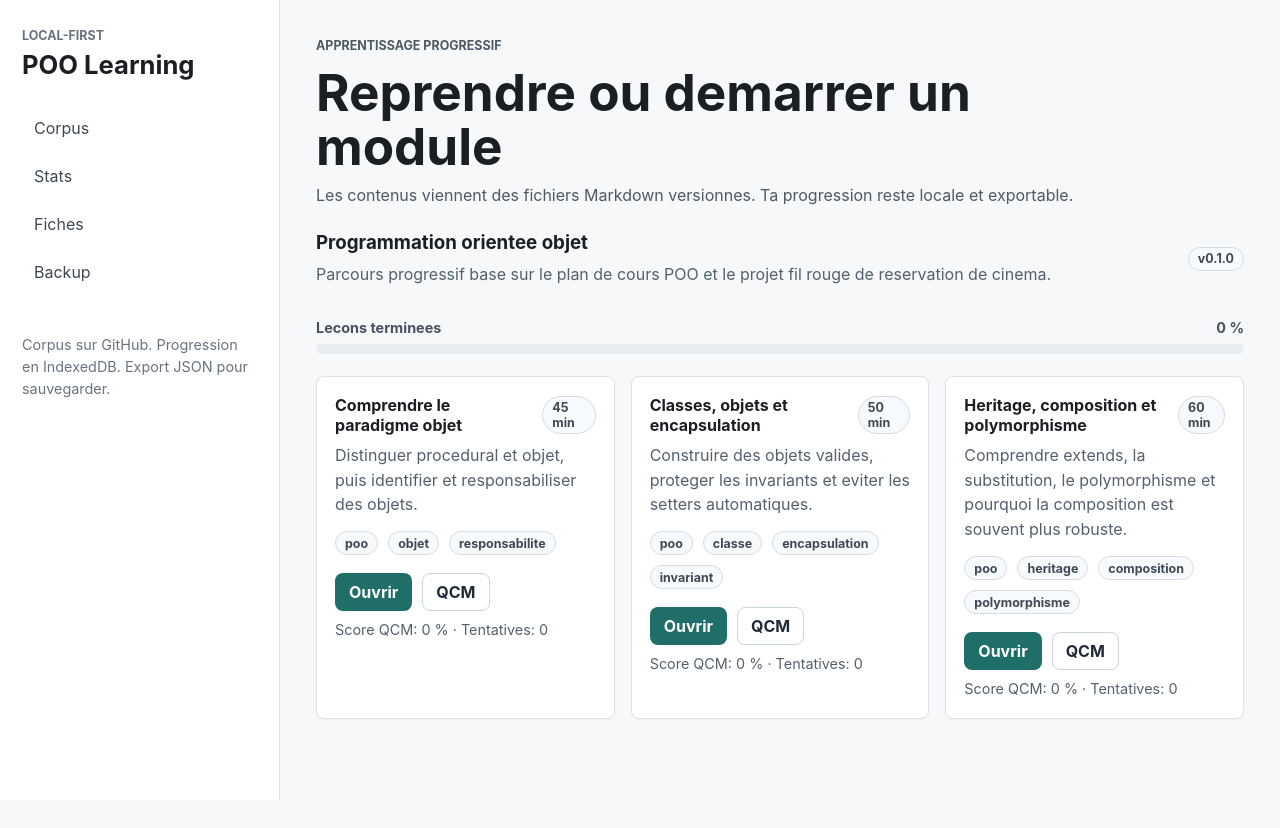
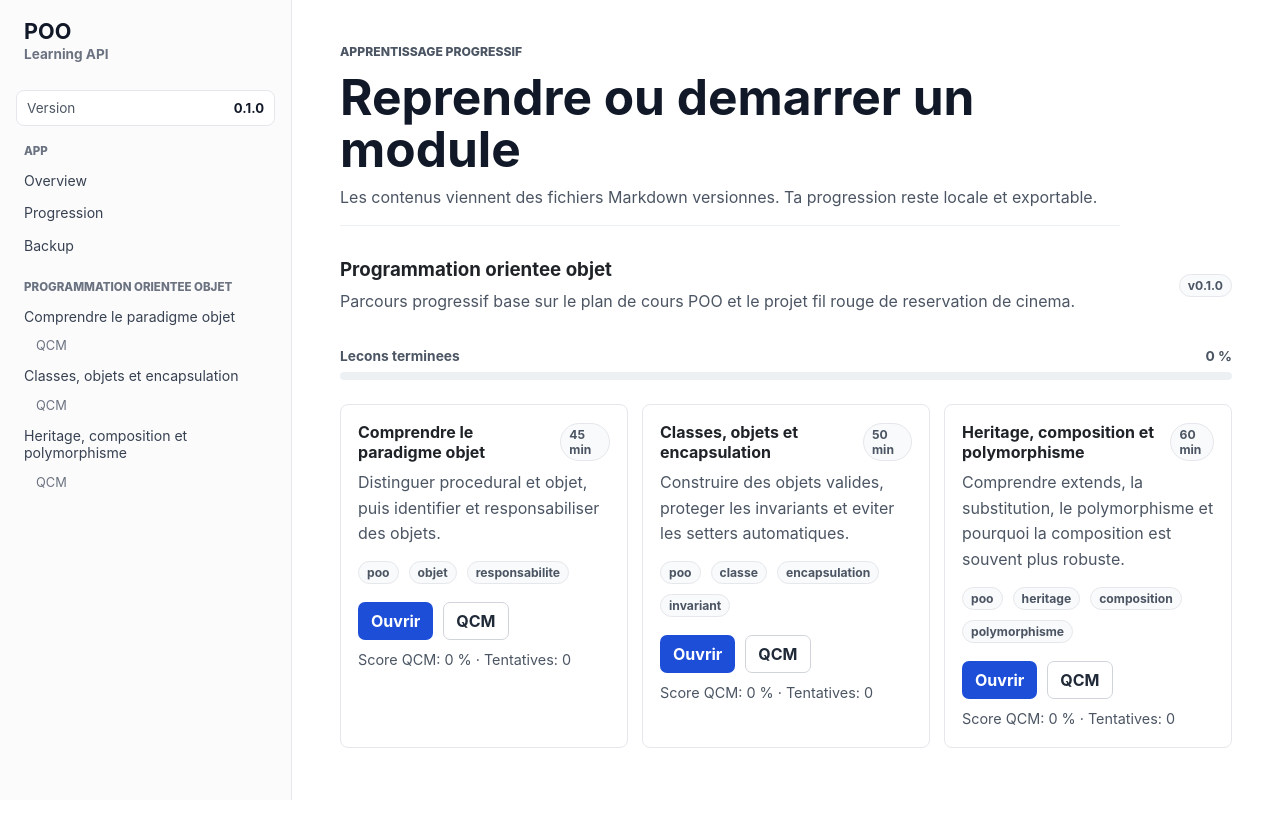
Before and after one commit to aah-supports/Codex, a React (Vite) app: page / in a window 1280 px wide. Before the commit the page ends 800 px from the top, so only its background shows below. Built offline with nearby package versions, Linux system fonts and the light colour scheme.

Commit message:
Remove notes and redesign documentation sidebar

```diff
--- a/src/app/shell/AppShell.tsx
+++ b/src/app/shell/AppShell.tsx
@@ -1,21 +1,22 @@
 import { Link } from '@tanstack/react-router'
 import { useEffect } from 'react'
 import { useLearningStore } from '../../stores/learningStore'
+import { useCorpusIndex } from '../../features/corpus/useCorpus'
 
 type AppShellProps = {
   children: React.ReactNode
 }
 
 const navItems = [
-  { to: '/corpus', label: 'Corpus' },
-  { to: '/stats', label: 'Stats' },
-  { to: '/notes', label: 'Fiches' },
+  { to: '/corpus', label: 'Overview' },
+  { to: '/stats', label: 'Progression' },
   { to: '/settings', label: 'Backup' },
 ] as const
 
 export function AppShell({ children }: AppShellProps) {
   const hydrated = useLearningStore((state) => state.hydrated)
   const hydrate = useLearningStore((state) => state.hydrate)
+  const { data } = useCorpusIndex()
 
   useEffect(() => {
     if (!hydrated) {
@@ -26,22 +27,59 @@ export function AppShell({ children }: AppShellProps) {
   return (
     <div className="app-shell">
       <aside className="sidebar">
-        <div>
-          <p className="eyebrow">Local-first</p>
-          <h1>POO Learning</h1>
+        <div className="brand-block">
+          <h1>POO</h1>
+          <span>Learning API</span>
         </div>
-        <nav className="main-nav" aria-label="Navigation principale">
-          {navItems.map((item) => (
-            <Link key={item.to} to={item.to} className="nav-link" activeProps={{ className: 'nav-link active' }}>
-              {item.label}
-            </Link>
+        <div className="version-block">
+          <span>Version</span>
+          <strong>{data?.corpora[0]?.version ?? '0.1.0'}</strong>
+        </div>
+        <nav className="main-nav doc-nav" aria-label="Navigation principale">
+          <NavSection title="App">
+            {navItems.map((item) => (
+              <Link key={item.to} to={item.to} className="nav-link" activeProps={{ className: 'nav-link active' }}>
+                {item.label}
+              </Link>
+            ))}
+          </NavSection>
+
+          {data?.corpora.map((corpus) => (
+            <NavSection key={corpus.id} title={corpus.title}>
+              {corpus.modules.map((module) => (
+                <div key={module.id} className="module-nav-item">
+                  <Link
+                    to="/learn/$corpusId/$moduleId"
+                    params={{ corpusId: corpus.id, moduleId: module.id }}
+                    className="nav-link"
+                    activeProps={{ className: 'nav-link active' }}
+                  >
+                    {module.title}
+                  </Link>
+                  <Link
+                    to="/quiz/$corpusId/$moduleId"
+                    params={{ corpusId: corpus.id, moduleId: module.id }}
+                    className="sub-nav-link"
+                    activeProps={{ className: 'sub-nav-link active' }}
+                  >
+                    QCM
+                  </Link>
+                </div>
+              ))}
+            </NavSection>
           ))}
         </nav>
-        <p className="sidebar-note">
-          Corpus sur GitHub. Progression en IndexedDB. Export JSON pour sauvegarder.
-        </p>
       </aside>
       <main className="content-area">{children}</main>
     </div>
   )
 }
+
+function NavSection({ title, children }: { title: string; children: React.ReactNode }) {
+  return (
+    <section className="nav-section">
+      <h2>{title}</h2>
+      <div className="nav-section-links">{children}</div>
+    </section>
+  )
+}
--- a/src/features/notes/NotesPage.tsx
+++ /dev/null
@@ -1,77 +0,0 @@
-import { FormEvent, useState } from 'react'
-import { Button } from '../../components/ui/Button'
-import { Card } from '../../components/ui/Card'
-import { Badge } from '../../components/ui/Badge'
-import { useLearningStore } from '../../stores/learningStore'
-
-export function NotesPage() {
-  const notes = useLearningStore((state) => state.notes)
-  const createNote = useLearningStore((state) => state.createNote)
-  const [title, setTitle] = useState('')
-  const [body, setBody] = useState('')
-  const [tags, setTags] = useState('')
-
-  async function submit(event: FormEvent<HTMLFormElement>) {
-    event.preventDefault()
-
-    if (!title.trim() || !body.trim()) {
-      return
-    }
-
-    await createNote({
-      title: title.trim(),
-      body: body.trim(),
-      tags: tags
-        .split(',')
-        .map((tag) => tag.trim())
-        .filter(Boolean),
-    })
-
-    setTitle('')
-    setBody('')
-    setTags('')
-  }
-
-  return (
-    <div className="page-stack">
-      <header className="page-header">
-        <p className="eyebrow">Fiches et tags</p>
-        <h2>Creer tes propres fiches</h2>
-        <p>Les fiches restent privees dans IndexedDB jusqu'a export volontaire.</p>
-      </header>
-
-      <Card>
-        <form className="note-form" onSubmit={(event) => void submit(event)}>
-          <label>
-            Titre
-            <input value={title} onChange={(event) => setTitle(event.target.value)} />
-          </label>
-          <label>
-            Tags separes par des virgules
-            <input value={tags} onChange={(event) => setTags(event.target.value)} placeholder="poo, heritage" />
-          </label>
-          <label>
-            Contenu
-            <textarea value={body} onChange={(event) => setBody(event.target.value)} rows={6} />
-          </label>
-          <Button type="submit">Ajouter</Button>
-        </form>
-      </Card>
-
-      <div className="module-grid">
-        {notes.map((note) => (
-          <Card key={note.id}>
-            <h3>{note.title}</h3>
-            <p>{note.body}</p>
-            <div className="tag-row">
-              {note.tags.map((tag) => (
-                <Badge key={tag}>{tag}</Badge>
-              ))}
-            </div>
-            <p className="muted">Modifiee le {new Date(note.updatedAt).toLocaleDateString('fr-FR')}</p>
-          </Card>
-        ))}
-      </div>
-    </div>
-  )
-}
--- a/src/features/settings/SettingsPage.tsx
+++ b/src/features/settings/SettingsPage.tsx
@@ -75,7 +75,7 @@ export function SettingsPage() {
       <div className="settings-grid">
         <Card>
           <h3>Backup complet</h3>
-          <p>Contient progression, scores, notes et tags. A garder prive.</p>
+          <p>Contient progression, scores et tentatives. A garder prive.</p>
           <Button onClick={exportFullBackup}>Exporter mes donnees</Button>
         </Card>
         <Card>
--- a/src/features/stats/StatsPage.tsx
+++ b/src/features/stats/StatsPage.tsx
@@ -7,7 +7,6 @@ import { useCorpusIndex } from '../corpus/useCorpus'
 export function StatsPage() {
   const { data } = useCorpusIndex()
   const progress = useLearningStore((state) => state.progress)
-  const notes = useLearningStore((state) => state.notes)
 
   const modules = data?.corpora.flatMap((corpus) => corpus.modules) ?? []
   const completedLessons = modules.filter((module) => progress[module.id]?.lessonCompleted).length
@@ -54,8 +53,8 @@ export function StatsPage() {
       </Card>
 
       <Card>
-        <h3>Fiches personnelles</h3>
-        <p>{notes.length} fiche(s) creees.</p>
+        <h3>Persistance</h3>
+        <p>La progression est locale dans IndexedDB. Le corpus reste versionne dans GitHub.</p>
       </Card>
     </div>
   )
--- a/src/stores/learningStore.ts
+++ b/src/stores/learningStore.ts
@@ -1,24 +1,15 @@
 import { create } from 'zustand'
-import { createId } from '../lib/id'
 import { nowIso } from '../lib/date'
-import {
-  readAllNotes,
-  readAllProgress,
-  replaceUserData,
-  saveNote,
-  saveProgress,
-} from './userDb'
-import type { ModuleProgress, UserDataExport, UserNote } from '../types/content'
+import { readAllProgress, replaceUserData, saveProgress } from './userDb'
+import type { ModuleProgress, UserDataExport } from '../types/content'
 
 type LearningState = {
   hydrated: boolean
   progress: Record<string, ModuleProgress>
-  notes: UserNote[]
   hydrate: () => Promise<void>
   markLessonCompleted: (moduleId: string) => Promise<void>
   markExerciseCompleted: (moduleId: string) => Promise<void>
   recordQuizScore: (moduleId: string, score: number) => Promise<void>
-  createNote: (payload: { title: string; body: string; tags: string[]; moduleId?: string }) => Promise<void>
   exportUserData: () => UserDataExport
   importUserData: (data: UserDataExport) => Promise<void>
 }
@@ -37,12 +28,11 @@ function emptyProgress(moduleId: string): ModuleProgress {
 export const useLearningStore = create<LearningState>((set, get) => ({
   hydrated: false,
   progress: {},
-  notes: [],
 
   async hydrate() {
-    const [progressRows, notes] = await Promise.all([readAllProgress(), readAllNotes()])
+    const progressRows = await readAllProgress()
     const progress = Object.fromEntries(progressRows.map((entry) => [entry.moduleId, entry]))
-    set({ hydrated: true, progress, notes })
+    set({ hydrated: true, progress })
   },
 
   async markLessonCompleted(moduleId) {
@@ -71,21 +61,6 @@ export const useLearningStore = create<LearningState>((set, get) => ({
     set((state) => ({ progress: { ...state.progress, [moduleId]: next } }))
   },
 
-  async createNote(payload) {
-    const timestamp = nowIso()
-    const note: UserNote = {
-      id: createId('note'),
-      title: payload.title,
-      body: payload.body,
-      tags: payload.tags,
-      moduleId: payload.moduleId,
-      createdAt: timestamp,
-      updatedAt: timestamp,
-    }
-    await saveNote(note)
-    set((state) => ({ notes: [note, ...state.notes] }))
-  },
-
   exportUserData() {
     const state = get()
 
@@ -93,14 +68,12 @@ export const useLearningStore = create<LearningState>((set, get) => ({
       schemaVersion: 1,
       exportedAt: nowIso(),
       progress: state.progress,
-      notes: state.notes,
-      tags: Array.from(new Set(state.notes.flatMap((note) => note.tags))).sort(),
     }
   },
 
   async importUserData(data) {
     const progress = Object.values(data.progress)
-    await replaceUserData(progress, data.notes)
-    set({ progress: data.progress, notes: data.notes })
+    await replaceUserData(progress)
+    set({ progress: data.progress })
   },
 }))
--- a/src/stores/userDb.ts
+++ b/src/stores/userDb.ts
@@ -1,5 +1,5 @@
 import { openDB, type DBSchema } from 'idb'
-import type { ModuleProgress, UserNote } from '../types/content'
+import type { ModuleProgress } from '../types/content'
 
 type MetaRecord = {
   key: string
@@ -13,10 +13,7 @@ interface LearningDb extends DBSchema {
   }
   notes: {
     key: string
-    value: UserNote
-    indexes: {
-      'by-updated': string
-    }
+    value: unknown
   }
   meta: {
     key: string
@@ -24,14 +21,19 @@ interface LearningDb extends DBSchema {
   }
 }
 
-const dbPromise = openDB<LearningDb>('poo-learning', 1, {
-  upgrade(db) {
-    db.createObjectStore('progress', { keyPath: 'moduleId' })
+const dbPromise = openDB<LearningDb>('poo-learning', 2, {
+  upgrade(db, oldVersion) {
+    if (!db.objectStoreNames.contains('progress')) {
+      db.createObjectStore('progress', { keyPath: 'moduleId' })
+    }
 
-    const notes = db.createObjectStore('notes', { keyPath: 'id' })
-    notes.createIndex('by-updated', 'updatedAt')
+    if (!db.objectStoreNames.contains('meta')) {
+      db.createObjectStore('meta', { keyPath: 'key' })
+    }
 
-    db.createObjectStore('meta', { keyPath: 'key' })
+    if (oldVersion < 2 && db.objectStoreNames.contains('notes')) {
+      db.deleteObjectStore('notes')
+    }
   },
 })
 
@@ -43,27 +45,13 @@ export async function saveProgress(progress: ModuleProgress) {
   await (await dbPromise).put('progress', progress)
 }
 
-export async function readAllNotes() {
-  return (await dbPromise).getAll('notes')
-}
-
-export async function saveNote(note: UserNote) {
-  await (await dbPromise).put('notes', note)
-}
-
-export async function deleteNote(id: string) {
-  await (await dbPromise).delete('notes', id)
-}
-
-export async function replaceUserData(progress: ModuleProgress[], notes: UserNote[]) {
+export async function replaceUserData(progress: ModuleProgress[]) {
   const db = await dbPromise
-  const tx = db.transaction(['progress', 'notes'], 'readwrite')
+  const tx = db.transaction('progress', 'readwrite')
   await tx.objectStore('progress').clear()
-  await tx.objectStore('notes').clear()
 
   await Promise.all([
     ...progress.map((entry) => tx.objectStore('progress').put(entry)),
-    ...notes.map((note) => tx.objectStore('notes').put(note)),
     tx.done,
   ])
 }
--- a/src/styles.css
+++ b/src/styles.css
@@ -2,8 +2,8 @@
   color-scheme: light;
   font-family:
     Inter, ui-sans-serif, system-ui, -apple-system, BlinkMacSystemFont, "Segoe UI", sans-serif;
-  color: #1b1f24;
-  background: #f7f8fa;
+  color: #1f2328;
+  background: #ffffff;
   font-synthesis: none;
   text-rendering: optimizeLegibility;
 }
@@ -31,7 +31,7 @@ textarea {
 
 .app-shell {
   display: grid;
-  grid-template-columns: 280px 1fr;
+  grid-template-columns: 292px minmax(0, 1fr);
   min-height: 100vh;
 }
 
@@ -41,13 +41,22 @@ textarea {
   display: flex;
   height: 100vh;
   flex-direction: column;
-  gap: 28px;
-  border-right: 1px solid #dde2e8;
-  background: #ffffff;
-  padding: 28px 22px;
+  gap: 18px;
+  overflow-y: auto;
+  border-right: 1px solid #e5e7eb;
+  background: #fbfbfc;
+  padding: 18px 16px 24px;
 }
 
-.sidebar h1,
+.brand-block {
+  display: grid;
+  gap: 2px;
+  padding: 2px 8px 10px;
+}
+
+.brand-block h1,
+.brand-block span,
+.nav-section h2,
 .page-header h2,
 .section-heading h3,
 .card h3,
@@ -56,67 +65,130 @@ textarea {
   letter-spacing: 0;
 }
 
-.sidebar h1 {
-  font-size: 1.6rem;
+.brand-block h1 {
+  color: #111827;
+  font-size: 1.35rem;
+  line-height: 1.1;
 }
 
-.eyebrow {
-  margin: 0 0 6px;
-  color: #687381;
-  font-size: 0.78rem;
-  font-weight: 700;
+.brand-block span {
+  color: #6b7280;
+  font-size: 0.85rem;
+  font-weight: 650;
+}
+
+.version-block {
+  display: flex;
+  align-items: center;
+  justify-content: space-between;
+  border: 1px solid #e5e7eb;
+  border-radius: 8px;
+  background: #ffffff;
+  color: #4b5563;
+  font-size: 0.85rem;
+  padding: 9px 10px;
+}
+
+.version-block strong {
+  color: #111827;
+  font-size: 0.82rem;
+}
+
+.main-nav,
+.doc-nav,
+.nav-section,
+.nav-section-links,
+.module-nav-item {
+  display: grid;
+}
+
+.doc-nav {
+  gap: 18px;
+}
+
+.nav-section {
+  gap: 7px;
+}
+
+.nav-section h2 {
+  color: #6b7280;
+  font-size: 0.72rem;
+  font-weight: 800;
+  padding: 0 8px;
   text-transform: uppercase;
 }
 
-.main-nav {
-  display: grid;
-  gap: 8px;
+.nav-section-links {
+  gap: 1px;
+}
+
+.module-nav-item {
+  gap: 1px;
+}
+
+.nav-link,
+.sub-nav-link {
+  border-radius: 6px;
+  color: #374151;
+  font-size: 0.88rem;
+  line-height: 1.25;
 }
 
 .nav-link {
-  border-radius: 8px;
-  color: #3f4854;
-  padding: 10px 12px;
+  padding: 7px 8px;
+}
+
+.sub-nav-link {
+  margin-left: 12px;
+  padding: 5px 8px;
+  color: #6b7280;
+  font-size: 0.8rem;
 }
 
 .nav-link:hover,
-.nav-link.active {
-  background: #eff4f8;
-  color: #111827;
-}
-
-.sidebar-note,
-.muted {
-  color: #687381;
-  font-size: 0.9rem;
-  line-height: 1.5;
+.nav-link.active,
+.sub-nav-link:hover,
+.sub-nav-link.active {
+  background: #eef2ff;
+  color: #1d4ed8;
 }
 
 .content-area {
-  width: min(1180px, 100%);
-  padding: 36px;
+  width: min(1040px, 100%);
+  padding: 42px 48px 80px;
 }
 
 .page-stack {
   display: grid;
-  gap: 22px;
+  gap: 24px;
 }
 
 .page-header {
   display: grid;
-  gap: 10px;
-  max-width: 820px;
+  gap: 9px;
+  max-width: 780px;
+  padding-bottom: 14px;
+  border-bottom: 1px solid #edf0f3;
+}
+
+.eyebrow {
+  margin: 0;
+  color: #6b7280;
+  font-size: 0.76rem;
+  font-weight: 800;
+  text-transform: uppercase;
 }
 
 .page-header h2 {
-  font-size: clamp(2rem, 4vw, 3.4rem);
+  color: #111827;
+  font-size: clamp(2rem, 4vw, 3.1rem);
   line-height: 1.05;
 }
 
 .page-header p {
   margin: 0;
-  color: #4d5967;
-  line-height: 1.6;
+  color: #4b5563;
+  line-height: 1.65;
 }
 
 .section-heading,
@@ -135,11 +207,15 @@ textarea {
   justify-content: space-between;
 }
 
+.section-heading {
+  padding-top: 8px;
+}
+
 .section-heading p,
 .card p {
   margin: 8px 0 0;
-  color: #53606e;
-  line-height: 1.55;
+  color: #4b5563;
+  line-height: 1.6;
 }
 
 .module-grid,
@@ -147,7 +223,7 @@ textarea {
 .settings-grid {
   display: grid;
   grid-template-columns: repeat(auto-fit, minmax(260px, 1fr));
-  gap: 16px;
+  gap: 14px;
 }
 
 .lesson-layout {
@@ -156,24 +232,27 @@ textarea {
 }
 
 .card {
-  border: 1px solid #dde2e8;
+  border: 1px solid #e5e7eb;
   border-radius: 8px;
   background: #ffffff;
-  padding: 18px;
-  box-shadow: 0 1px 2px rgb(15 23 42 / 0.04);
+  padding: 17px;
+}
+
+.card:hover {
+  border-color: #cfd7e3;
 }
 
 .badge {
   display: inline-flex;
   align-items: center;
-  min-height: 24px;
-  border: 1px solid #d6dce3;
+  min-height: 23px;
+  border: 1px solid #e5e7eb;
   border-radius: 999px;
-  background: #f7fafc;
-  color: #3f4854;
-  font-size: 0.78rem;
-  font-weight: 650;
-  padding: 3px 9px;
+  background: #f9fafb;
+  color: #4b5563;
+  font-size: 0.76rem;
+  font-weight: 700;
+  padding: 3px 8px;
 }
 
 .tag-row {
@@ -188,25 +267,25 @@ textarea {
 .card-actions a,
 .button {
   display: inline-flex;
-  min-height: 38px;
+  min-height: 36px;
   align-items: center;
   justify-content: center;
   border: 1px solid transparent;
-  border-radius: 8px;
+  border-radius: 7px;
   cursor: pointer;
-  font-weight: 700;
-  padding: 8px 13px;
+  font-weight: 750;
+  padding: 8px 12px;
 }
 
 .button.primary,
 .card-actions a:first-child {
-  background: #1f6f68;
+  background: #1d4ed8;
   color: #ffffff;
 }
 
 .button.secondary,
 .card-actions a:last-child {
-  border-color: #ccd4dc;
+  border-color: #d1d5db;
   background: #ffffff;
   color: #1f2937;
 }
@@ -230,26 +309,31 @@ textarea {
 .progress-label {
   display: flex;
   justify-content: space-between;
-  color: #475160;
-  font-size: 0.9rem;
-  font-weight: 700;
+  color: #4b5563;
+  font-size: 0.86rem;
+  font-weight: 750;
 }
 
 .progress-track {
-  height: 10px;
+  height: 8px;
   overflow: hidden;
   border-radius: 999px;
-  background: #e8edf2;
+  background: #edf0f3;
 }
 
 .progress-fill {
   height: 100%;
   border-radius: inherit;
-  background: #1f6f68;
+  background: #1d4ed8;
 }
 
 .markdown-card {
   max-width: 900px;
+}
+
+.markdown-card h3 {
+  border-bottom: 1px solid #edf0f3;
+  padding-bottom: 10px;
 }
 
 .markdown-card pre {
@@ -264,8 +348,12 @@ textarea {
   font-family: "SFMono-Regular", Consolas, monospace;
 }
 
-.choice-list,
-.note-form {
+.markdown-card p,
+.markdown-card li {
+  line-height: 1.7;
+}
+
+.choice-list {
   display: grid;
   gap: 12px;
   margin-top: 14px;
@@ -281,8 +369,8 @@ textarea {
 }
 
 .choice.selected {
-  border-color: #1f6f68;
-  background: #edf8f6;
+  border-color: #1d4ed8;
+  background: #eff6ff;
 }
 
 .choice.correct {
@@ -291,7 +379,7 @@ textarea {
 }
 
 .feedback {
-  border-left: 3px solid #1f6f68;
+  border-left: 3px solid #1d4ed8;
   padding-left: 12px;
 }
 
@@ -299,37 +387,34 @@ textarea {
   position: sticky;
   bottom: 0;
   flex-wrap: wrap;
-  border-top: 1px solid #dde2e8;
-  background: rgb(247 248 250 / 0.94);
+  border-top: 1px solid #e5e7eb;
+  background: rgb(255 255 255 / 0.94);
   padding: 14px 0;
 }
 
 .metric {
   display: block;
-  color: #1f6f68;
-  font-size: 2.3rem;
-  font-weight: 800;
+  color: #1d4ed8;
+  font-size: 2.1rem;
+  font-weight: 850;
 }
 
-.note-form label {
-  display: grid;
-  gap: 6px;
-  color: #344052;
-  font-weight: 700;
+.muted {
+  color: #6b7280;
+  font-size: 0.9rem;
+  line-height: 1.5;
 }
 
-.note-form input,
-.note-form textarea,
 .settings-grid input {
   width: 100%;
-  border: 1px solid #ccd4dc;
+  border: 1px solid #d1d5db;
   border-radius: 8px;
   background: #ffffff;
   color: #111827;
   padding: 10px 12px;
 }
 
-@media (max-width: 860px) {
+@media (max-width: 920px) {
   .app-shell {
     grid-template-columns: 1fr;
   }
@@ -337,28 +422,17 @@ textarea {
   .sidebar {
     position: static;
     height: auto;
+    max-height: 70vh;
     border-right: 0;
-    border-bottom: 1px solid #dde2e8;
-  }
-
-  .main-nav {
-    grid-template-columns: repeat(4, minmax(0, 1fr));
-  }
-
-  .nav-link {
-    text-align: center;
+    border-bottom: 1px solid #e5e7eb;
   }
 
   .content-area {
-    padding: 24px 16px;
+    padding: 28px 18px 56px;
   }
 }
 
-@media (max-width: 520px) {
-  .main-nav {
-    grid-template-columns: repeat(2, minmax(0, 1fr));
-  }
-
+@media (max-width: 560px) {
   .section-heading,
   .card-header,
   .action-row {
```
Also changed, not shown: POO/SKILL.md (+6 -16 lines), src/app/router/router.tsx (+0 -8 lines), src/types/content.ts (+0 -12 lines), 2 other files (tests, documents, lock files or other folders).
